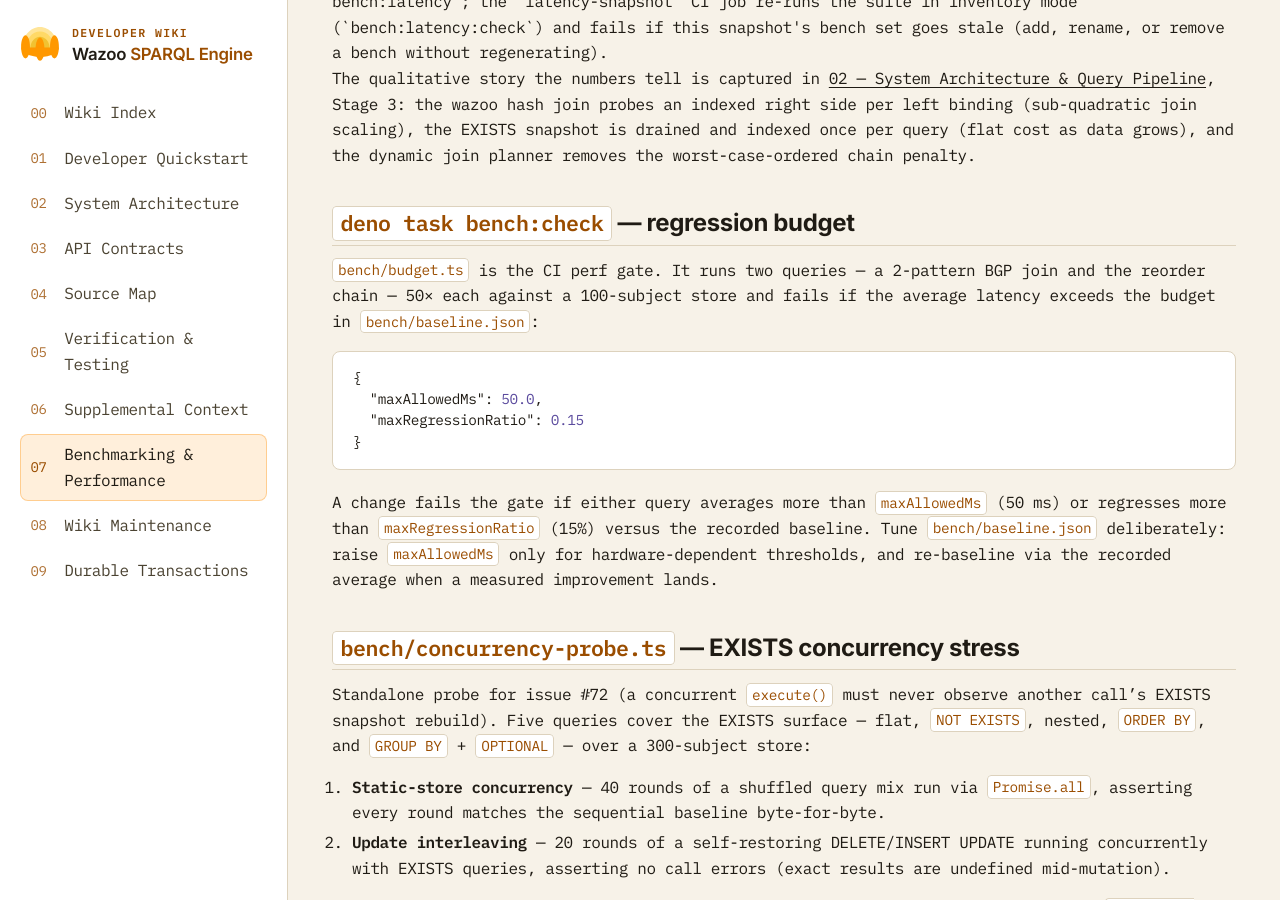
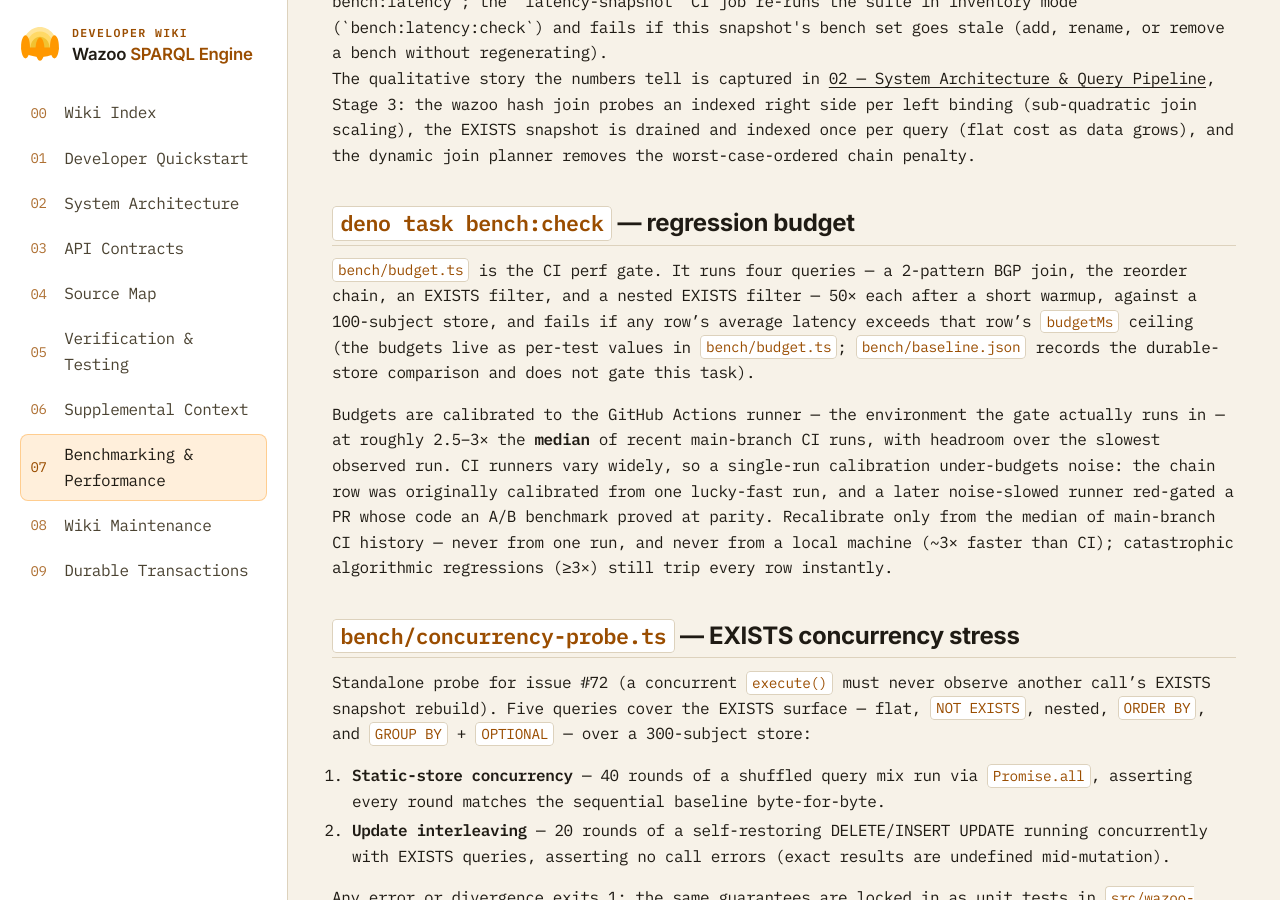
Before and after one commit to wazootech/sparql-engine, a Jekyll site: the page built from docs/07-benchmarking.md, in a window 1280 px wide and 900 px high, scrolled down 2348 px. Built offline with Jekyll 4.4.1, drawn with Linux system fonts in a browser that asks for light colours.

Commit message:
bench(budget): recalibrate chain budget to the median of main CI runs
PR #203's CI failed bench:check with "Reorder chain join: 2.621 ms > 2.0"
on an evaluator change that never touches the benchmarked path (the budget
query has no ORDER BY, so orderBindings is not invoked). Investigation:
main-branch CI history for the chain row spans 0.551-1.976 ms/iter, so the
2.0 ceiling was calibrated from a single lucky-fast run (0.82) and main
itself passed by 1.2% on 2026-08-23; an A/B benchmark of main vs the PR
head showed parity on every budget row, and the failing run's four rows
were uniformly inflated (2.2-2.5x their main medians) — a slow runner
allocation, not a regression.

Raise the chain budget 2.0 -> 2.5 ms and rewrite the calibration notes to
record the median -> observed-max distribution of all four rows, plus the
rule this incident teaches: calibrate from the median of main-branch CI
runs with headroom over the slowest observed run, never from one run and
never from a local machine (~3x faster than CI). A genuine ~3x regression
still trips every row.

docs/07-benchmarking.md still described the retired two-query /
baseline.json gate; refresh it to the current four-row per-test budget
design and the same calibration policy.

🤖 Generated with Codebuff
Co-Authored-By: Codebuff <noreply@codebuff.com>

````diff
--- a/docs/07-benchmarking.md
+++ b/docs/07-benchmarking.md
@@ -86,22 +86,22 @@ chain penalty.
 
 ## `deno task bench:check` — regression budget
 
-`bench/budget.ts` is the CI perf gate. It runs two queries — a 2-pattern BGP
-join and the reorder chain — 50× each against a 100-subject store and fails if
-the average latency exceeds the budget in `bench/baseline.json`:
+`bench/budget.ts` is the CI perf gate. It runs four queries — a 2-pattern BGP
+join, the reorder chain, an EXISTS filter, and a nested EXISTS filter — 50× each
+after a short warmup, against a 100-subject store, and fails if any row's
+average latency exceeds that row's `budgetMs` ceiling (the budgets live as
+per-test values in `bench/budget.ts`; `bench/baseline.json` records the
+durable-store comparison and does not gate this task).
 
-```json
-{
-  "maxAllowedMs": 50.0,
-  "maxRegressionRatio": 0.15
-}
-```
-
-A change fails the gate if either query averages more than `maxAllowedMs` (50
-ms) or regresses more than `maxRegressionRatio` (15%) versus the recorded
-baseline. Tune `bench/baseline.json` deliberately: raise `maxAllowedMs` only for
-hardware-dependent thresholds, and re-baseline via the recorded average when a
-measured improvement lands.
+Budgets are calibrated to the GitHub Actions runner — the environment the gate
+actually runs in — at roughly 2.5–3× the **median** of recent main-branch CI
+runs, with headroom over the slowest observed run. CI runners vary widely, so a
+single-run calibration under-budgets noise: the chain row was originally
+calibrated from one lucky-fast run, and a later noise-slowed runner red-gated a
+PR whose code an A/B benchmark proved at parity. Recalibrate only from the
+median of main-branch CI history — never from one run, and never from a local
+machine (~3× faster than CI); catastrophic algorithmic regressions (≥3×) still
+trip every row instantly.
 
 ## `bench/concurrency-probe.ts` — EXISTS concurrency stress
 
````
Also changed, not shown: bench/budget.ts (+19 -9 lines).
